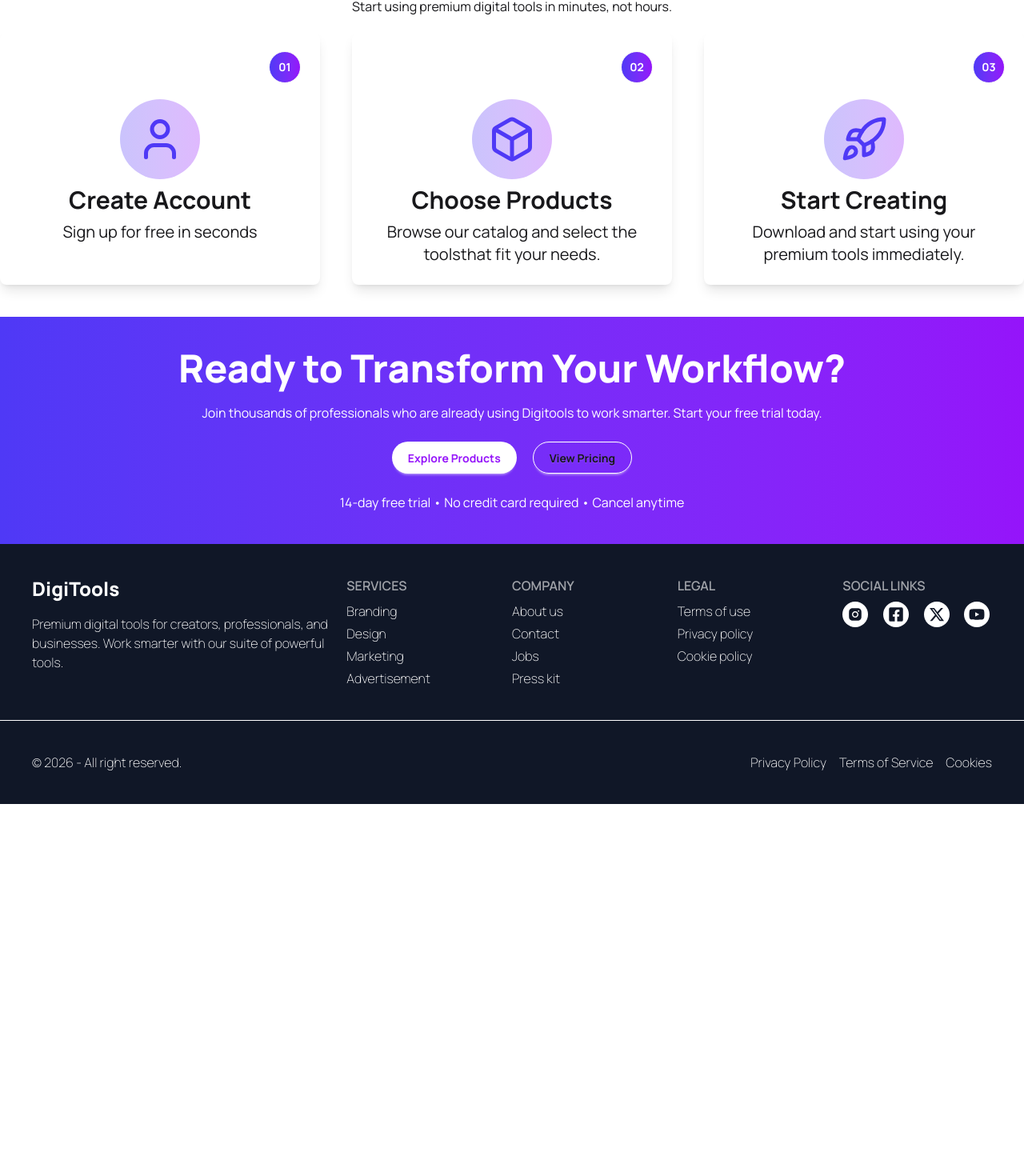
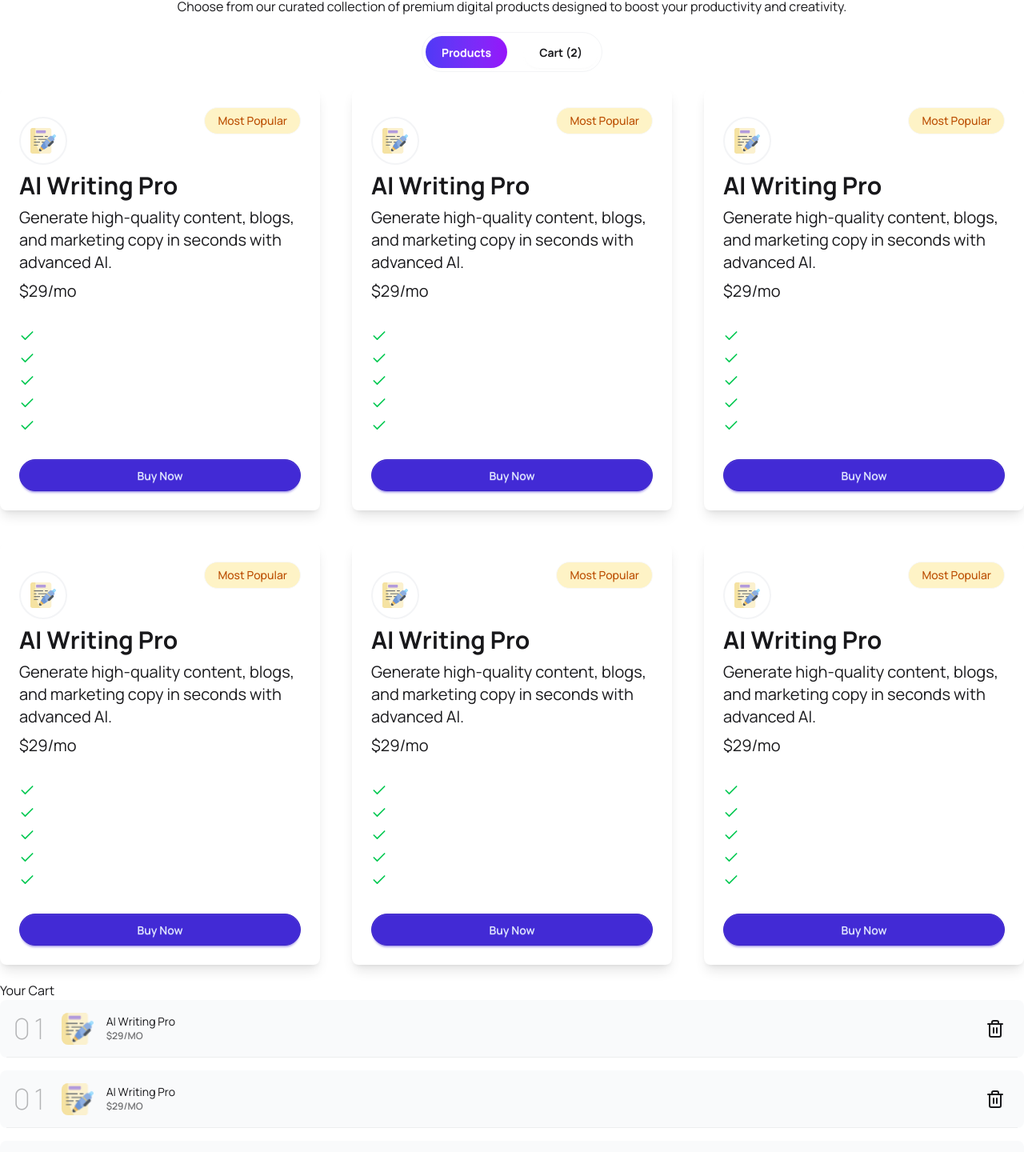
Before and after one commit to CoderRuhulAmin/PH-B13-A06, a React (Vite) app: page / in a window 1280 px wide. Shown: the part 959-2399 px from the top of the page at 80% size. Before the commit the page ends 1964 px from the top, so only its background shows below. Built offline with nearby package versions, Linux system fonts and the light colour scheme.

Commit message:
Main Section Static Design is done

```diff
--- a/src/App.jsx
+++ b/src/App.jsx
@@ -2,6 +2,7 @@ import './App.css'
 import Hero from './modules/hero/Hero'
 import Navbar from './modules/navbar/Navbar'
 import Stats from './modules/stats/Stats'
+import Main from './modules/main/Main'
 import Process from './modules/process/Process'
 
 import Workflow from './modules/workflow/Workflow'
@@ -22,7 +23,7 @@ function App() {
       </header>
       <main>
         <Stats/>
-
+        <Main />
         <Process />
 
         <Workflow />
--- /dev/null
+++ b/src/modules/main/Main.jsx
@@ -0,0 +1,25 @@
+import CartList from './components/CartList';
+import ProductList from './components/ProductList';
+
+const Main = () => {
+    return (
+        <section className='main-section w-full py-10'>
+            <div className="container mx-auto space-y-5">
+                <h2 className='text-5xl font-extrabold text-center'>Premium Digital Tools</h2>
+                <p className='text-center'>Choose from our curated collection of premium digital products designed to boost your productivity and creativity.</p>
+                <div className='flex justify-center items-center'>
+                    <div className='border border-gray-100 bg-base-100 flex justify-center items-center gap-5 rounded-full px-1 py-1'>
+                        <button className={`btn border-0 hover:opacity-75 font-bold rounded-3xl px-5 py-4 ${`bg-linear-to-r from-[#4F39F6] to-[#9514FA] text-white`}`}>Products</button>
+                        <button className={`btn border-0 hover:opacity-75 font-bold rounded-3xl px-5 py-4 ${`bg-base-100`}`}>Cart (2)</button>
+                    </div>
+                </div>
+
+                <ProductList />
+                <CartList />
+
+            </div>
+        </section>
+    );
+};
+
+export default Main;
--- /dev/null
+++ b/src/modules/main/components/CartList.jsx
@@ -0,0 +1,21 @@
+import { Trash2 } from 'lucide-react';
+import React from 'react';
+import CartListItem from './CartListItem';
+
+const CartList = () => {
+    return (
+        <div>
+            <h3>Your Cart</h3>
+            <ul className="list bg-white rounded-box space-y-4">
+
+                <CartListItem />
+                <CartListItem />
+                <CartListItem />
+                <CartListItem />
+
+            </ul>
+        </div>
+    );
+};
+
+export default CartList;
--- /dev/null
+++ b/src/modules/main/components/CartListItem.jsx
@@ -0,0 +1,19 @@
+import { Trash2 } from 'lucide-react';
+
+const CartListItem = () => {
+    return (
+        <li className="list-row bg-gray-50 rounded-lg">
+            <div className="text-4xl font-thin opacity-30 tabular-nums">01</div>
+            <div><img className="size-10 rounded-box" src="./products/ai-writing-pro.png" alt="AI Writing Pro" /></div>
+            <div className="list-col-grow">
+                <div>AI Writing Pro</div>
+                <div className="text-xs uppercase font-semibold opacity-60">$29/mo</div>
+            </div>
+            <button className="btn btn-square btn-ghost">
+                <Trash2 />
+            </button>
+        </li>
+    );
+};
+
+export default CartListItem;
--- /dev/null
+++ b/src/modules/main/components/FeatureList.jsx
@@ -0,0 +1,14 @@
+import { Check } from 'lucide-react';
+import React from 'react';
+
+const FeatureList = ({feature}) => {
+    console.log(feature)
+    return (
+        <li className='flex gap-2 items-center'>
+            <Check className='text-green-500' size={20} />
+            <span>{feature}</span>
+        </li>
+    );
+};
+
+export default FeatureList;
--- /dev/null
+++ b/src/modules/main/components/ProductCard.jsx
@@ -0,0 +1,33 @@
+import React from 'react';
+import FeatureList from './FeatureList';
+
+const ProductCard = () => {
+    return (
+        <div className="card bg-base-100 shadow-lg">
+            <div className="card-body">
+                <div className='flex justify-between'>
+                    <div className='w-15 h-15 border-2 border-gray-100 rounded-full p-3 mt-3'>
+                        <img src="./products/ai-writing-pro.png" alt="AI Writing Pro" />
+                    </div>
+                    <span className="badge badge-sm rounded-full bg-[#FEF3C6] text-sm text-[#BB4D00] font-medium p-4">Most Popular</span>
+                </div>
+                <h2 className="text-3xl font-bold">AI Writing Pro</h2>
+                <p className="text-xl">Generate high-quality content, blogs, and marketing copy in seconds with advanced AI.</p>
+                <span className="text-xl">$29/mo</span>
+
+                <ul className="mt-6 flex flex-col gap-2 text-xs">
+                    <FeatureList />
+                    <FeatureList />
+                    <FeatureList />
+                    <FeatureList />
+                    <FeatureList />
+                </ul>
+                <div className="mt-6">
+                    <button className="btn btn-primary rounded-full btn-block">Buy Now</button>
+                </div>
+            </div>
+        </div>
+    );
+};
+
+export default ProductCard;
--- /dev/null
+++ b/src/modules/main/components/ProductList.jsx
@@ -0,0 +1,17 @@
+import React from 'react';
+import ProductCard from './ProductCard';
+
+const ProductList = () => {
+    return (
+        <div className='grid grid-cols-1 md:grid-cols-2 lg:grid-cols-3 gap-10'>
+            <ProductCard />
+            <ProductCard />
+            <ProductCard />
+            <ProductCard />
+            <ProductCard />
+            <ProductCard />
+        </div>
+    );
+};
+
+export default ProductList;
```
